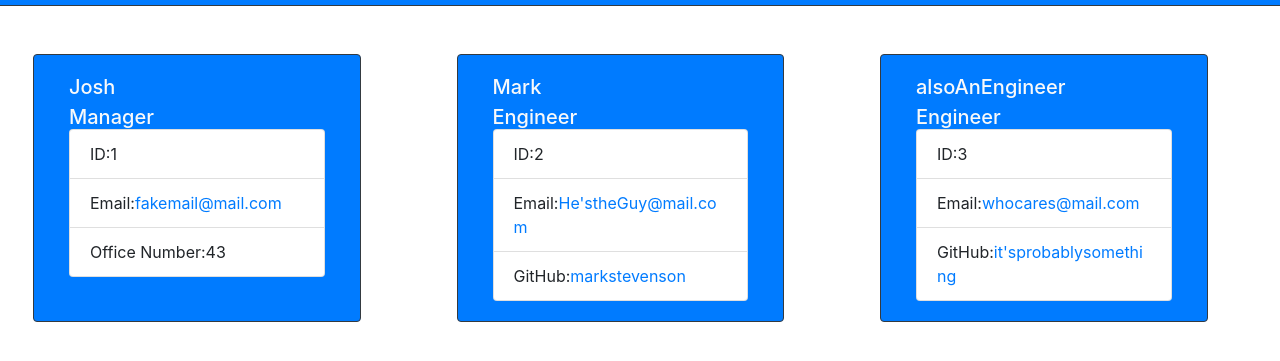
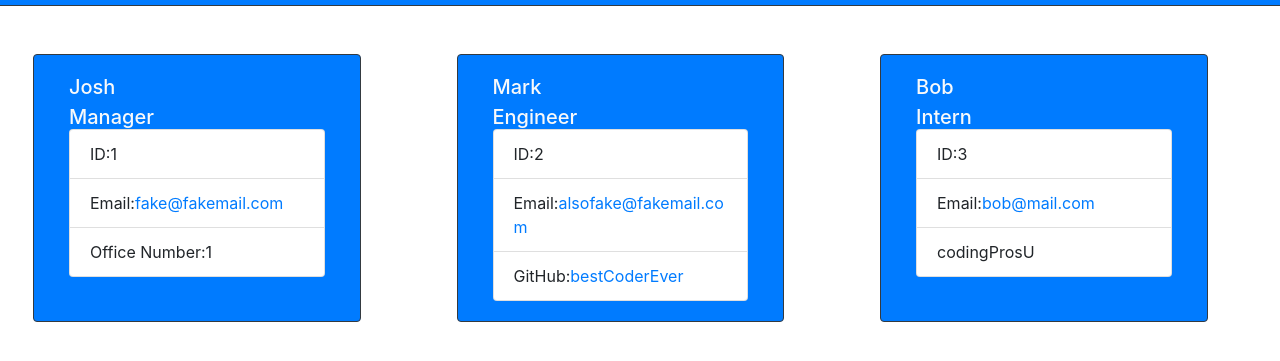
Before and after one commit to Meshuganah/team-profile-generator, a website: page dist/index.html in a window 1280 px wide. Shown: the part 51-412 px from the top of the page. Drawn offline with nearby package versions, Linux system fonts and the light colour scheme.

```diff
--- a/dist/index.html
+++ b/dist/index.html
@@ -20,8 +20,8 @@
                 <h5 class="card-subtitle text-light">Manager</h5>
                 <ul class="list-group">
                     <li class="list-group-item">ID:1 </li>
-                    <li class="list-group-item">Email:<a href="fakemail@mail.com">fakemail@mail.com</a></li>
-                    <li class="list-group-item">Office Number:43</li>
+                    <li class="list-group-item">Email:<a href="fake@fakemail.com">fake@fakemail.com</a></li>
+                    <li class="list-group-item">Office Number:1</li>
                 </ul>
             </div>
             </div>
@@ -32,20 +32,20 @@
                 <h5 class="card-subtitle text-light">Engineer</h5>
                 <ul class="list-group">
                     <li class="list-group-item">ID:2</li>
-                    <li class="list-group-item">Email:<a href="He'stheGuy@mail.com">He'stheGuy@mail.com</a></li>
-                    <li class="list-group-item">GitHub:<a href="github.com/markstevenson">markstevenson</a></li>
+                    <li class="list-group-item">Email:<a href="alsofake@fakemail.com">alsofake@fakemail.com</a></li>
+                    <li class="list-group-item">GitHub:<a href="github.com/bestCoderEver">bestCoderEver</a></li>
                     </ul>
                 </div>
             </div>
 
-            <div class="card enginner-card border border-dark col-3 bg-primary mx-5">
+            <div class="card intern-card border border-dark col-3 bg-primary mx-5">
             <div class="card-body">
-                <h5 class="card-title text-light">alsoAnEngineer</h5>
-                <h5 class="card-subtitle text-light">Engineer</h5>
+                <h5 class="card-title text-light">Bob</h5>
+                <h5 class="card-subtitle text-light">Intern</h5>
                 <ul class="list-group">
-                    <li class="list-group-item">ID:3</li>
-                    <li class="list-group-item">Email:<a href="whocares@mail.com">whocares@mail.com</a></li>
-                    <li class="list-group-item">GitHub:<a href="github.com/it'sprobablysomething">it'sprobablysomething</a></li>
+                        <li class="list-group-item">ID:3</li>
+                        <li class="list-group-item">Email:<a href="bob@mail.com">bob@mail.com</a></li>
+                        <li class="list-group-item">codingProsU</li>
                     </ul>
                 </div>
             </div>
```
Also changed, not shown: README.md (added).
